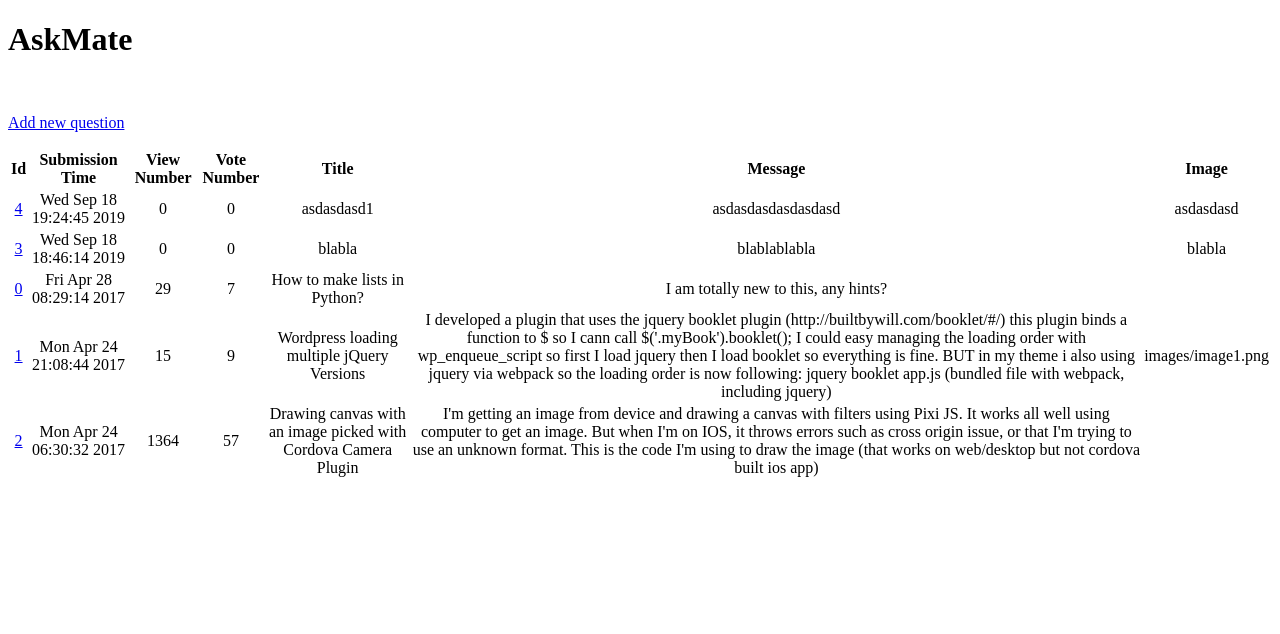
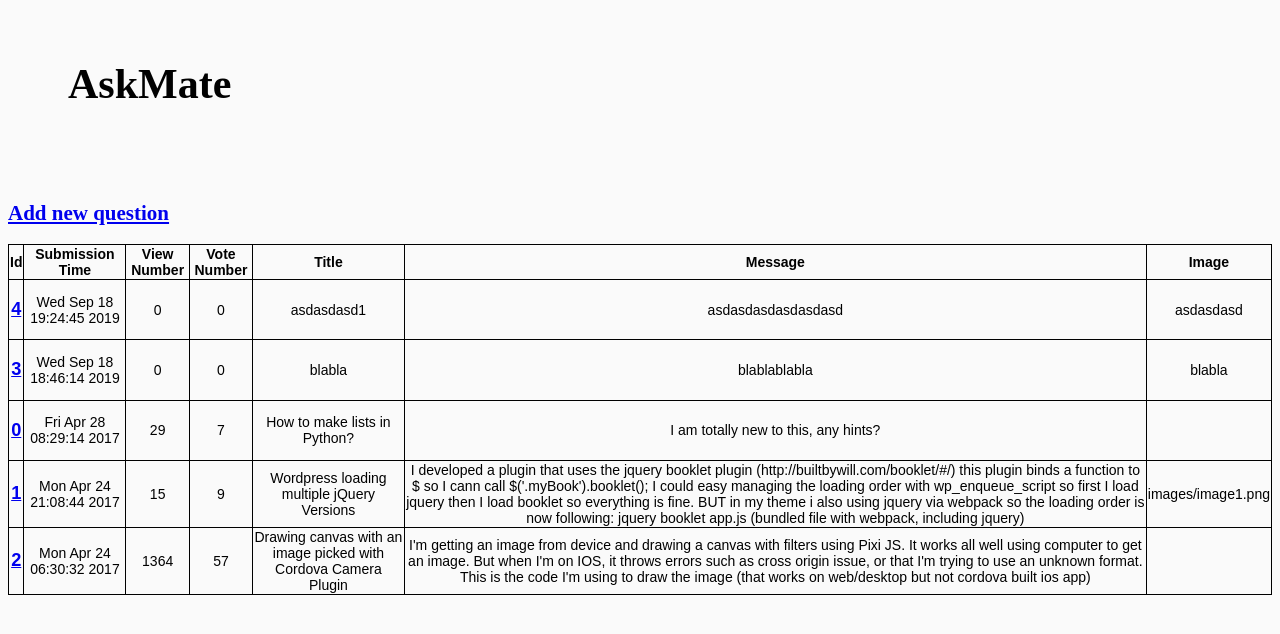
Before and after one commit to davidMolnar012/ask-mate-python-MagicFlask, a Flask app: page / in a window 1280 px wide. Shown: the top 634 px of the page. Run offline with Flask 2, Linux system fonts and the light colour scheme; some libraries are stand-ins or nearby versions.

Commit message:
Add css to improve design

```diff
--- a/answer.csv
+++ b/answer.csv
@@ -1,3 +1,4 @@
 id,submission_time,vote_number,question_id,message,image
 0,1493398154,4,0,You need to use brackets: my_list = [],
 1,1493088154,35,0,Look it up in the Python docs,
+2,1569066508,0,4,asdds,sadasdaswssws
--- /dev/null
+++ b/static/style.css
@@ -0,0 +1,35 @@
+body {
+    font-size: 14px;
+    color: black;
+    background: #fafafa;
+}
+/* This is a comment, by the way */
+
+h1 {
+    font-size: 3em;
+    margin: 20px;
+    padding: 40px;
+}
+
+h2 {
+    font-size: 1.5em;
+}
+
+h3 {
+    font-size: 1.3em;
+    padding: 0px;
+}
+
+table {
+    font-family: arial, helvetica, serif;
+    font-weight: normal;
+    font-style: normal;
+    text-decoration: none;
+    text-transform: none;
+    text-align: center;
+    border-collapse: collapse;
+}
+
+table, th, td {
+  border: 1px solid black;
+}
--- a/templates/list.html
+++ b/templates/list.html
@@ -3,29 +3,30 @@
 <head>
     <meta charset="UTF-8">
     <title>AskMate</title>
+    <link rel="stylesheet" href="../static/style.css" />
 </head>
 <body>
     <h1>AskMate</h1>
     <br>
     <p>
-    <a href="/question">Add new question</a>
+    <h2><a href="/question">Add new question</a></h2>
     </p>
     <table>
         <thead>
-            <tr>
+            <tr rowspan="2">
             {% for item in table_head %}
-                <th>{{item.title().replace('_',' ')}}</th>
+                <th colspan="2">{{item.title().replace('_',' ')}}</th>
             {% endfor %}
             </tr>
         <thead>
         <tbody>
         {% for index, value in user_stories.items() %}
-            <tr>
+            <tr rowspan="2">
             {% for item in table_head %}
-                <td align="center">
+                <td colspan="2">
                     {% autoescape false %}
                         {% if item == table_head[0] %}
-                            <a href="/question/{{index}}" >{{value[item]}}</a>
+                            <h3><a href="/question/{{index}}" >{{value[item]}}</a></h3>
                         {% elif item == table_head[1] %}
                             {{ value[item] | ctime }}
                         {% else %}
```
